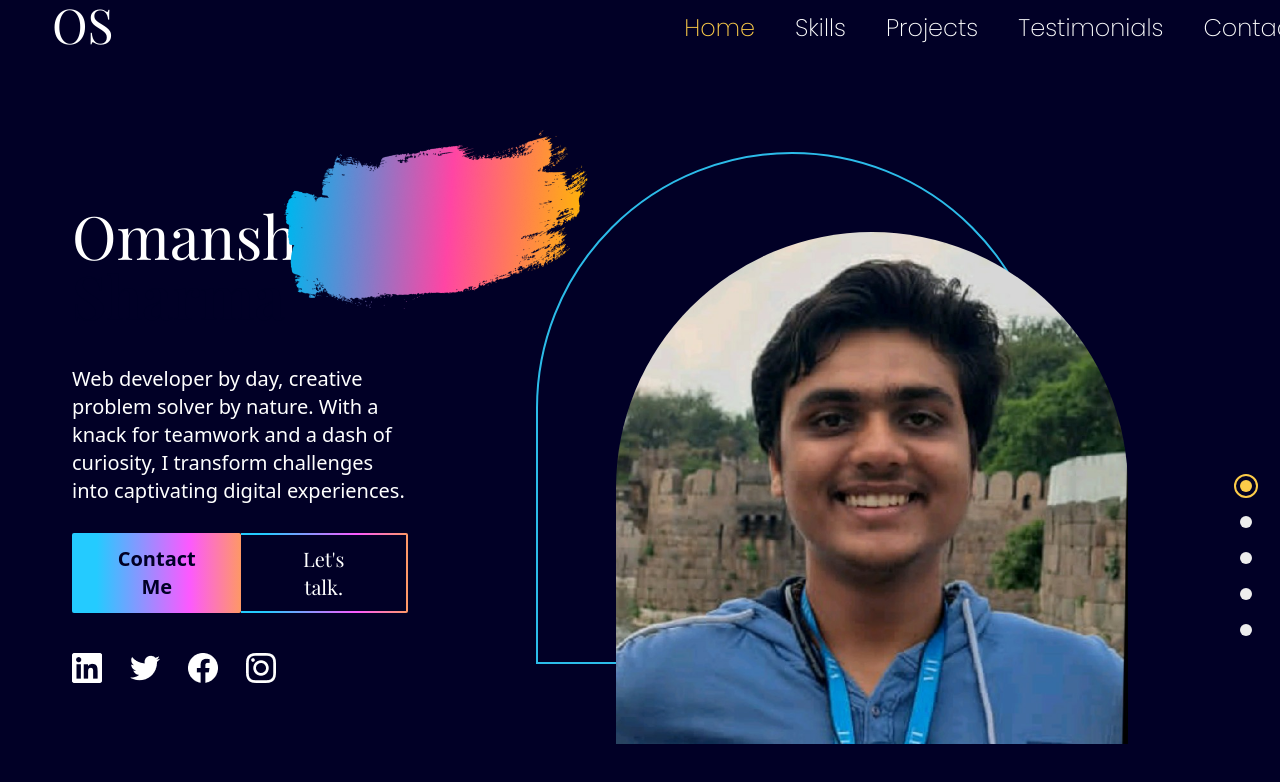
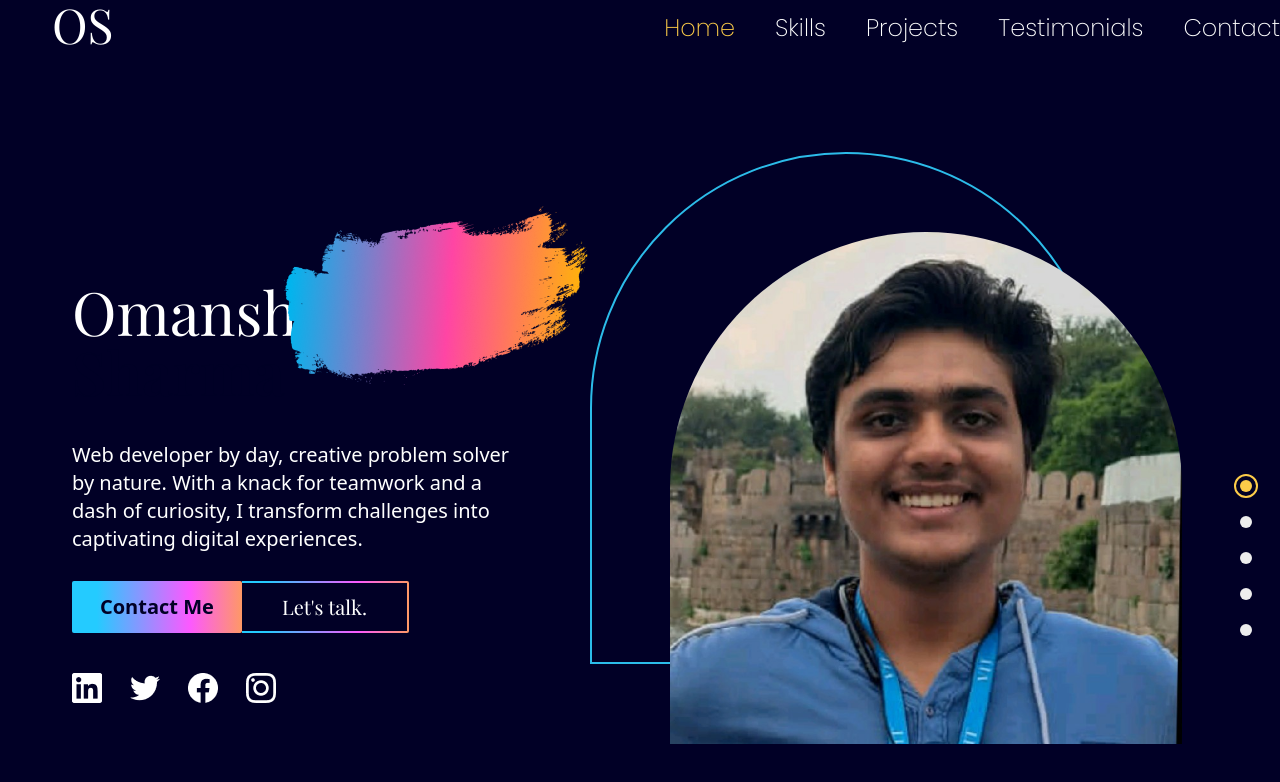
Before and after one commit to arduR-O/portfolioButPretty, a React (Vite) app: page / in a window 1280 px wide. Shown: the top 782 px of the page. Built offline with nearby package versions, Linux system fonts and the light colour scheme.

Commit message:
chore: changes I truly don't remember what are :P, been long since I worked on this

```diff
--- a/src/App.jsx
+++ b/src/App.jsx
@@ -32,7 +32,7 @@ function App() {
     //we are leaving dependency empty since we only need this to run once
   },[])
 
-  const isDesktop = useMediaQuery("(min-width: 768px)");
+  const isDesktop = useMediaQuery("(min-width: 840px)");
   return (
     <>
     {/* we are going to use relative positioning to positioning all elements*/}
--- a/src/scenes/LandingPage.jsx
+++ b/src/scenes/LandingPage.jsx
@@ -15,7 +15,7 @@ const LandingPage = ({ setCurrentPage }) => {
     >
       {/* this div is going to contain the image, also if screens are large I render the border thingy */}
       {/* we need two divs, one for the general flex box purpose and the other to just wrap around image and provide that border thingy design, which won't be there when screen is not large, also this div has mid:order-2 class what this does is that by defualt the image is top element but in large screens it goes to the right side */}
-      <div className="h-full basis-3/5 mt-16 md:mt-56 flex justify-center md:order-2 mx-16">
+      <div className="h-full basis-3/5 mt-16 md:mt-56 flex justify-center md:order-2 md:mx-0">
         {isAboveLarge ? (
           <div
             className="relative z-0 ml-20 before:absolute mt-16 md:mt-12 before:-top-20 before:-left-20 before:rounded-t-[400px]
@@ -35,9 +35,9 @@ const LandingPage = ({ setCurrentPage }) => {
           />
         )}
       </div>
-      <div className="z-30 basis-2/5 mt-12 md:mt-32">
+      <div className="z-30 basis-2/5 mt-12 md:mt-56">
         {/* the {""} thing is to add space between omansh and sharma, for screens above xs I want that brush effect, for that I am going to use "content-brush that I defined in tailwind config file" */}
-        <p className="relative text-6xl md:text-5xl lg:text-6xl font-playfair z-10 text-center md:text-start">
+        <p className="relative text-6xl md:text-5xl lgtext:text-6xl font-playfair z-10 text-center md:text-start">
           Omansh {""}
           <span
             className="xs:relative xs:text-deep-blue xs:font-semibold z-20 xs:before:content-brush
--- a/src/scenes/Navbar.jsx
+++ b/src/scenes/Navbar.jsx
@@ -4,7 +4,7 @@ import Link from "../components/Link";
 
 const Navbar = ({ currentPage, setCurrentPage, isTopOfThePage }) => {
   //now this navbar is going to be a banner for desktop users and a togglable button for mobile users, so we need a conditional statement to take care of that, for that we are going to use this cool hook that we have made
-  const isDesktop = useMediaQuery("(min-width: 768px)"); //768px covers tablets and larger screens
+  const isDesktop = useMediaQuery("(min-width: 840px)"); //768px covers tablets and larger screens
   //we also want that while the user is on the home section the navbar has no color but when he goes down the navbar gets some bg
   const navBg = isTopOfThePage ? "" : "bg-yellow";
 
@@ -35,12 +35,12 @@ const Navbar = ({ currentPage, setCurrentPage, isTopOfThePage }) => {
     //the navBg var handles the bg feature, the relative, top stuff is for positioning, z for positioning on z axis
     //I want this to be a bg less bar when at top and then gain background as user scrolls, in mobile devices I want toggle butto to merge with banner on scrolling
     <nav
-      className={`${navBg}fixed z-40 top-0 h-auto w-full flex justify-between mx-5 justify-items-center`}
+      className={`${navBg}fixed z-40 top-0 h-auto w-full flex justify-between mx-40 md:mx-5 justify-items-center`}
     >
       <h4 className="font-playfair text-5xl">OS</h4>
       {isDesktop ? (
         /*Desktop View */
-        <div className="flex gap-10 px-8 justify-items-center">
+        <div className="flex ml-10 mr-72 md:mr-5  gap-5 md:gap-10 md:px-8 justify-items-center">
           <Link
             page="Home"
             currentPage={currentPage}
@@ -69,7 +69,7 @@ const Navbar = ({ currentPage, setCurrentPage, isTopOfThePage }) => {
         </div>
       ) : !isToggled ? (
          /*Mobile View + No Toggle*/
-        <button className="fixed top-3 right-3 z-10 w-10 h-10">
+        <button className="fixed top-3 right-3 z-10 w-10 h-10 mr-20">
           <img
             src="../assets/menu-icon.svg"
             alt="menu icon"
--- a/tailwind.config.js
+++ b/tailwind.config.js
@@ -40,6 +40,7 @@ export default {
       sm: "768px",
       md: "1060px",
       lg: "1200px",
+      lgtext: "1250px",
       xl: "1700px"
       }
   },
```
